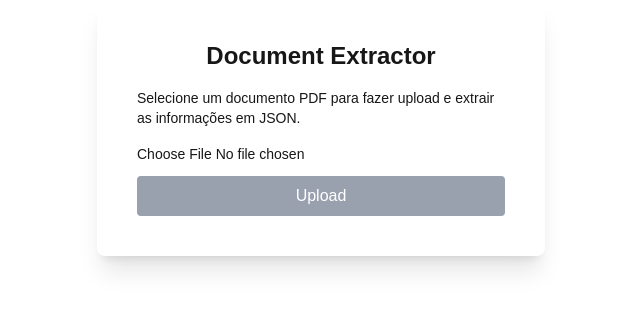
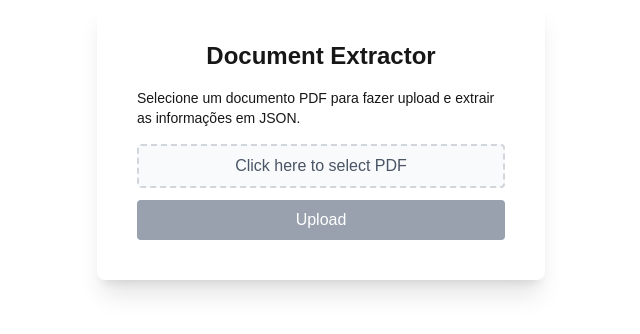
Before and after one commit to fecarneiro/fullstack-document-extraction, a Next.js app: page / in a window 1280 px wide. Shown: the top 334 px of the page, without its empty margins (319-959 px from the left). Built offline with nearby package versions, Linux system fonts and the light colour scheme.

Commit message:
Refactor file upload handling in Home component to improve user interaction with file selection

```diff
--- a/src/app/page.tsx
+++ b/src/app/page.tsx
@@ -55,16 +55,24 @@ export default function Home() {
         {/* Form */}
         <form onSubmit={onSubmit} className="flex flex-col gap-3 w-full">
           {/* File Select */}
+          <label
+            htmlFor="file-upload"
+            className={`px-4 py-2 border-2 border-dashed rounded cursor-pointer text-center transition-colors ${
+              file
+                ? 'border-green-500 bg-green-50 text-green-700'
+                : 'border-gray-300 bg-gray-50 text-gray-600 hover:border-gray-400'
+            }`}
+          >
+            {file ? `File Selected: ${file.name}` : 'Click here to select PDF'}
+          </label>
           <input
+            id="file-upload"
             type="file"
             name="file"
             accept="application/pdf"
             onChange={(e) => setFile(e.target.files?.[0])}
-            className="text-sm"
+            className="hidden"
           />
-          {file && (
-            <p className="text-sm text-gray-600">Selected File: {file.name}</p>
-          )}
           {/* File Submit */}
           <input
             type="submit"
```
